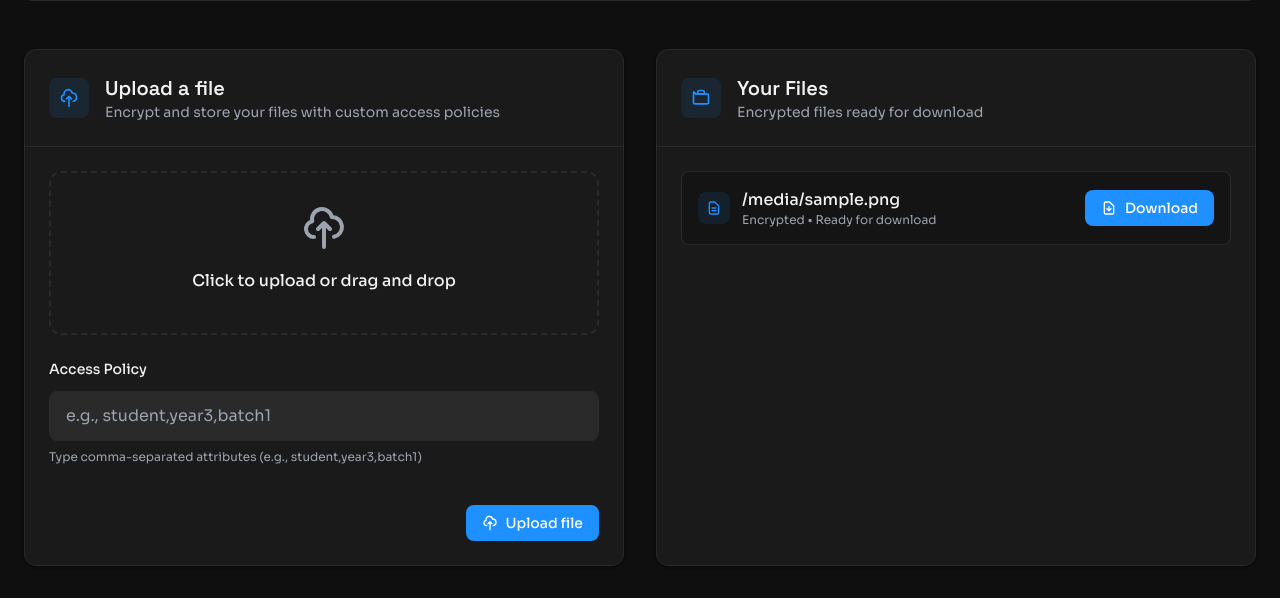
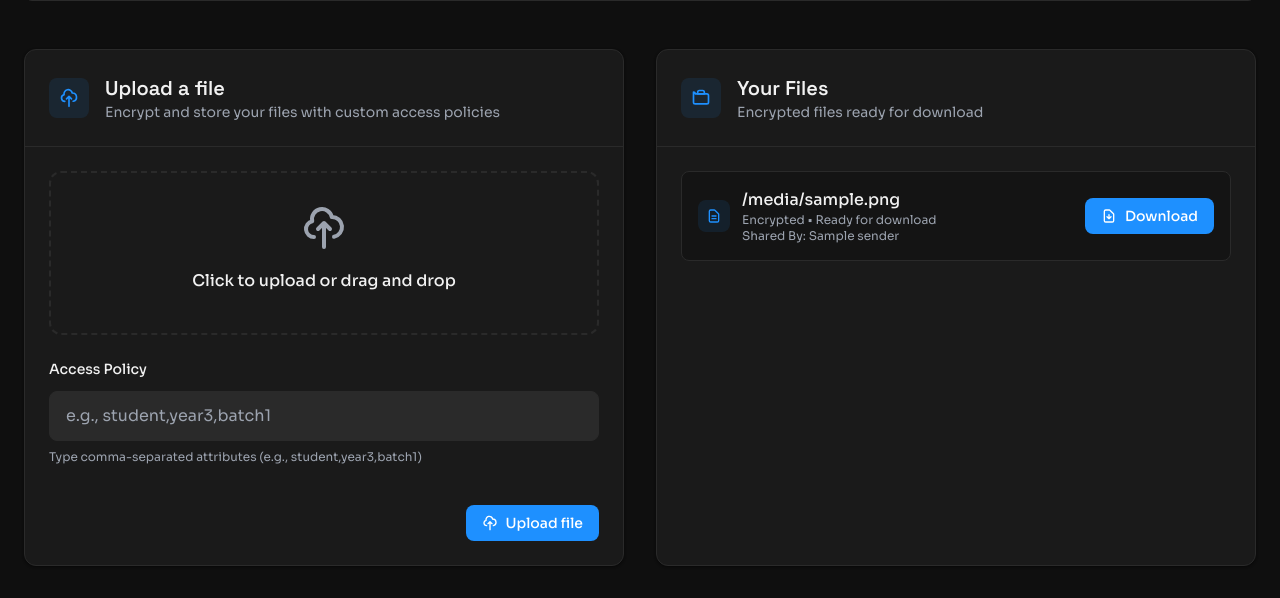
Before and after one commit to neelshha/kosh, a Flask app: template templates/dashboard.html in a window 1280 px wide. Shown: the part 246-844 px from the top of the page. Run offline with Flask 3, Linux system fonts and the light colour scheme; the template is opened without the code that fills it: most values are stand-ins (such as "Sample title", 1, 10 or a date in 2020); some libraries are stand-ins or nearby versions.

Commit message:
Shared By Message to Receiver (#10)

```diff
--- a/app.py
+++ b/app.py
@@ -57,7 +57,18 @@ def dashboard():
     with open(POLICIES_FILE) as f:
         policies = json.load(f)
 
-    user_files = [fname for fname, policy in policies.items() if abe.check_access(session['user_id'], policy)]
+    # Support both old and new policy formats
+    user_files = []
+    for fname, policy in policies.items():
+        # If policy is dict, new format; else, old format
+        if isinstance(policy, dict):
+            access_policy = policy.get('policy')
+            sender = policy.get('sender')
+        else:
+            access_policy = policy
+            sender = None
+        if abe.check_access(session['user_id'], access_policy):
+            user_files.append({'filename': fname, 'sender': sender})
 
     # Get local IP address
     try:
@@ -91,7 +102,8 @@ def upload():
 
     with open(POLICIES_FILE) as f:
         policies = json.load(f)
-    policies[filename] = policy
+    # Store sender info
+    policies[filename] = {'policy': policy, 'sender': session['user_id']}
     with open(POLICIES_FILE, 'w') as f:
         json.dump(policies, f)
 
--- a/templates/dashboard.html
+++ b/templates/dashboard.html
@@ -274,11 +274,14 @@
                                                     </svg>
                                                 </div>
                                                 <div>
-                                                    <p class="font-medium text-notion-text">{{ file }}</p>
+                                                    <p class="font-medium text-notion-text">{{ file.filename }}</p>
                                                     <p class="text-xs text-notion-text-secondary">Encrypted • Ready for download</p>
+                                                    {% if file.sender %}
+                                                        <p class="text-xs text-notion-text-secondary">Shared By: {{ file.sender }}</p>
+                                                    {% endif %}
                                                 </div>
                                             </div>
-                                            <a href="/download/{{ file }}" class="btn-primary px-4 py-2 rounded-lg text-white text-sm font-medium flex items-center space-x-2">
+                                            <a href="/download/{{ file.filename }}" class="btn-primary px-4 py-2 rounded-lg text-white text-sm font-medium flex items-center space-x-2">
                                                 <svg class="w-4 h-4" fill="none" stroke="currentColor" viewBox="0 0 24 24">
                                                     <path stroke-linecap="round" stroke-linejoin="round" stroke-width="2" d="M12 10v6m0 0l-3-3m3 3l3-3m2 8H7a2 2 0 01-2-2V5a2 2 0 012-2h5.586a1 1 0 01.707.293l5.414 5.414a1 1 0 01.293.707V19a2 2 0 01-2 2z"/>
                                                 </svg>
```
